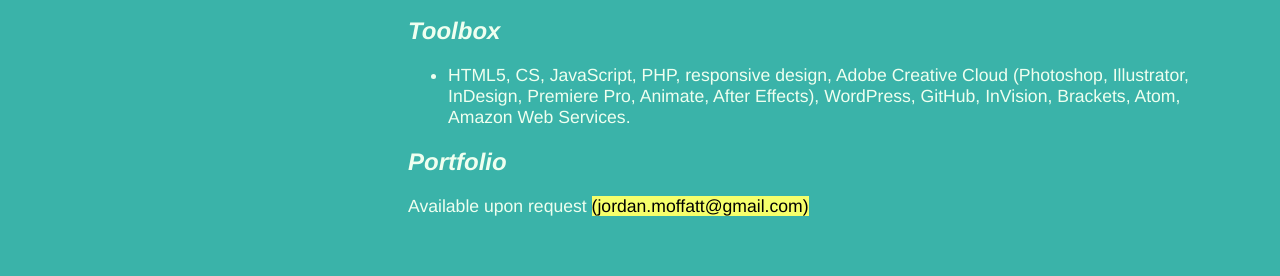
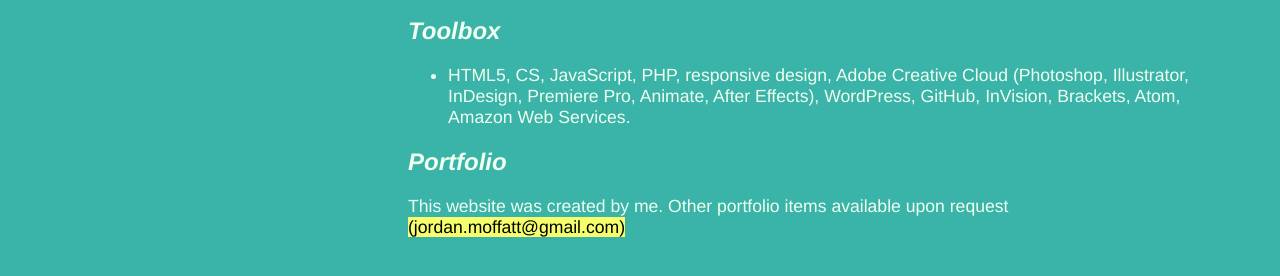
Before and after one commit to jordom/dot-website, a plain HTML site: page design/index.html in a window 1280 px wide. Shown: the part 314-590 px from the top of the page. Drawn offline with nearby package versions, Linux system fonts and the light colour scheme.

Commit message:
added portfolio description

```diff
--- a/design/index.html
+++ b/design/index.html
@@ -51,7 +51,7 @@
 									<li>HTML5, CS, JavaScript, PHP, responsive design, Adobe Creative Cloud (Photoshop, Illustrator, InDesign, Premiere Pro, Animate, After Effects), WordPress, GitHub, InVision, Brackets, Atom, Amazon Web Services.</li>
 								</ul>
 							<h2>Portfolio</h2>
-								<p>Available upon request <a href="mailto:jordan.moffatt@gmail.com">(jordan.moffatt@gmail.com)</a></p>
+								<p>This website was created by me. Other portfolio items available upon request <a href="mailto:jordan.moffatt@gmail.com">(jordan.moffatt@gmail.com)</a></p>
 				</div>
 
 	</body>
```
